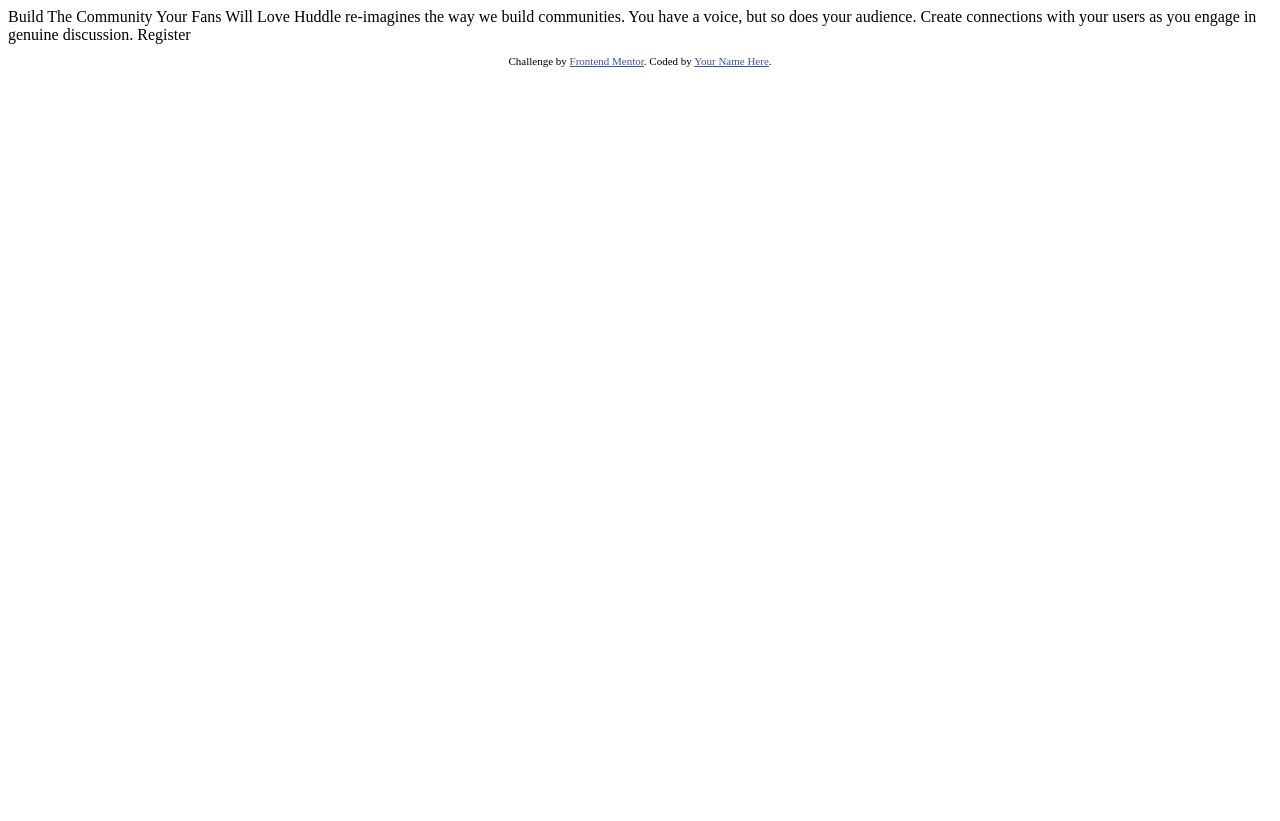
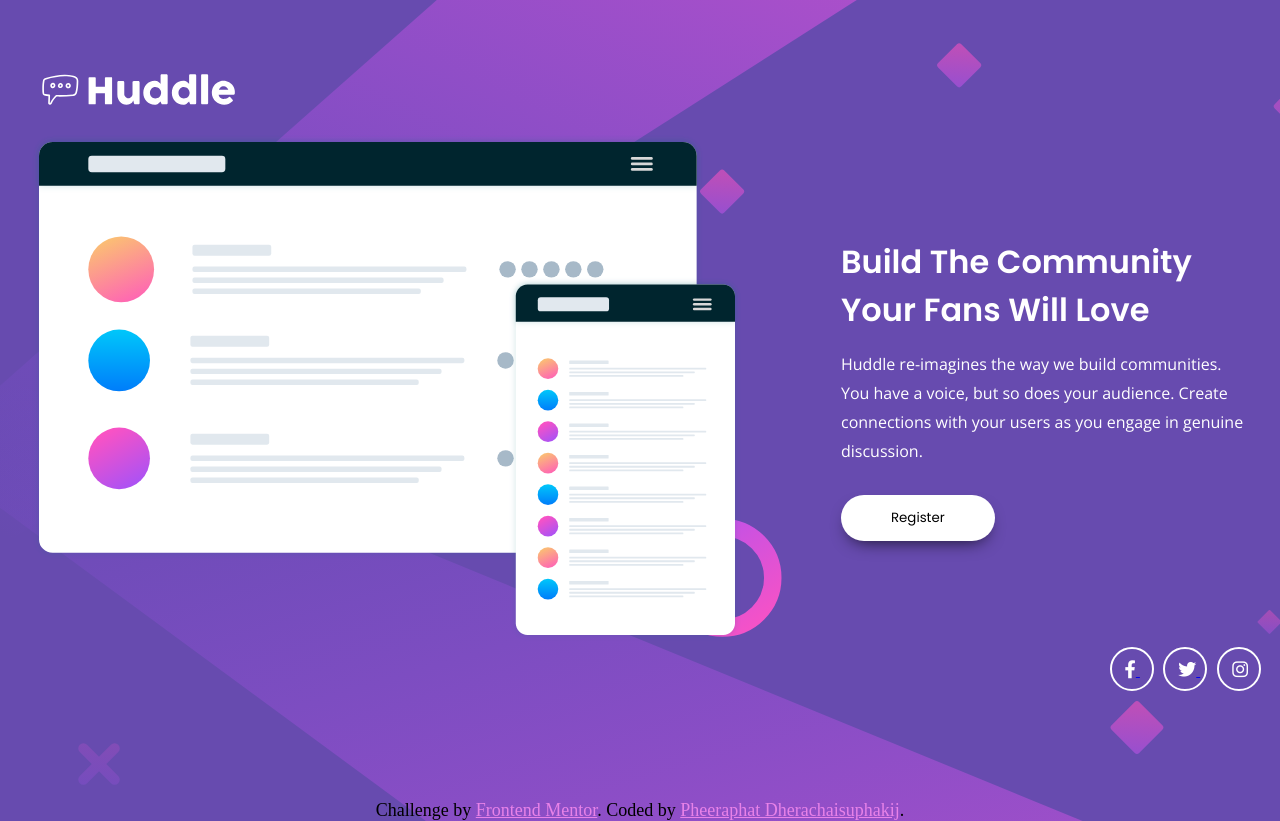
Before and after one commit to Pheeraphat47/huddle-landing-page, a plain HTML site: page index.html in a window 1280 px wide. Before the commit the page ends 800 px from the top, so only its background shows below. Drawn offline with nearby package versions, Linux system fonts and the light colour scheme.

Commit message:
finish huddle landing page

```diff
--- a/index.html
+++ b/index.html
@@ -1,33 +1,64 @@
 <!DOCTYPE html>
 <html lang="en">
+
 <head>
   <meta charset="UTF-8">
-  <meta name="viewport" content="width=device-width, initial-scale=1.0"> <!-- displays site properly based on user's device -->
+  <meta name="viewport" content="width=device-width, initial-scale=1.0">
+  <!-- displays site properly based on user's device -->
 
   <link rel="icon" type="image/png" sizes="32x32" href="./images/favicon-32x32.png">
 
   <title>Frontend Mentor | Huddle landing page with single introductory section</title>
 
-  <!-- Feel free to remove these styles or customise in your own stylesheet 👍 -->
-  <style>
-    .attribution { font-size: 11px; text-align: center; }
-    .attribution a { color: hsl(228, 45%, 44%); }
-  </style>
+
+
+
+  <link rel="stylesheet" href="https://cdnjs.cloudflare.com/ajax/libs/font-awesome/6.3.0/css/all.min.css"
+    integrity="sha512-SzlrxWUlpfuzQ+pcUCosxcglQRNAq/DZjVsC0lE40xsADsfeQoEypE+enwcOiGjk/bSuGGKHEyjSoQ1zVisanQ=="
+    crossorigin="anonymous" referrerpolicy="no-referrer" />
+
+  <link rel="stylesheet" href="style.css">
 </head>
+
 <body>
 
-  Build The Community Your Fans Will Love
+  <div class="container">
+    <div class="wrapper">
+      <nav>
+        <img src="images/logo.svg" alt="logo">
+      </nav>
 
-  Huddle re-imagines the way we build communities. You have a voice, but so does your audience.
-  Create connections with your users as you engage in genuine discussion.
+      <main>
+        <div class="pic"><img src="images/illustration-mockups.svg" alt="picture"></div>
+        <div class="text">
+          <h1>Build The Community Your Fans Will Love</h1>
+          <p>Huddle re-imagines the way we build communities. You have a voice, but so does your audience.
+            Create connections with your users as you engage in genuine discussion. </p>
+          <button>Register</button>
+        </div>
+      </main>
+      <div class="social">
+        <a href="#">
+          <i class="fab fa-facebook-f"></i>
+        </a>
+        <a href="#">
+          <i class="fab fa-twitter"></i>
+        </a>
+        <a href="#">
+          <i class="fab fa-instagram"></i>
+        </a>
+      </div>
+    </div>
+  </div>
 
-  Register
+
 
   <footer>
     <p class="attribution">
       Challenge by <a href="https://www.frontendmentor.io?ref=challenge" target="_blank">Frontend Mentor</a>.
-      Coded by <a href="#">Your Name Here</a>.
+      Coded by <a href="#">Pheeraphat Dherachaisuphakij</a>.
     </p>
   </footer>
 </body>
+
 </html>
--- /dev/null
+++ b/style.css
@@ -0,0 +1,154 @@
+@import url('https://fonts.googleapis.com/css2?family=Open+Sans&family=Poppins:wght@400;600&display=swap');
+
+* {
+    margin: 0;
+    padding: 0;
+    box-sizing: border-box;
+}
+
+body {
+    min-height: 100vh;
+    background-image: url(images/bg-desktop.svg);
+    background-repeat: no-repeat;
+    background-size: cover;
+    /* for full page background */
+    background-color: hsl(257, 40%, 49%);
+}
+
+.container {
+    max-width: 82.5em;
+    margin: 0 auto;
+    height: 100vh;
+}
+
+.wrapper {
+    height: 90%;
+    display: flex;
+    flex-direction: column;
+    justify-content: space-between;
+    padding: 2.5em 0;
+    margin: 0 2em;
+}
+
+nav img {
+    width: 13em;
+    padding-top: 1.5em;
+}
+
+main {
+    display: flex;
+    align-items: center;
+    gap: 6.25em;
+    /* space between component in flex */
+
+}
+
+
+.text h1 {
+    color: #fff;
+    font-family: 'Poppins', sans-serif;
+    margin-bottom: 0.5em;
+}
+
+.text p {
+    color: #fff;
+    font-family: 'Open Sans', sans-serif;
+    line-height: 1.8;
+    margin-bottom: 1.875em;
+}
+
+.text button {
+    display: inline-block;
+    font-family: 'Poppins', sans-serif;
+    background-color: #fff;
+    border-style: none;
+    padding: 13px 50px;
+    border-radius: 25px;
+    box-shadow: 0 8px 17px -8px rgba(0, 0, 0, .8);
+    transition: all .3s ease;
+}
+
+.text button:hover {
+    background-color: hsl(300, 69%, 71%);
+    color: #fff;
+    cursor: pointer;
+}
+
+
+.social {
+    text-align: right;
+}
+
+.social a i {
+    color: #fff;
+    font-size: 18px;
+    position: relative;
+}
+
+.social a:not(:first-child) {
+    margin-left: 2rem;
+}
+
+.social a i::after {
+    content: '';
+    position: absolute;
+    height: 40px;
+    width: 40px;
+    border: 2px solid #fff;
+    border-radius: 50%;
+    left: -15px;
+    bottom: -13px;
+    transition: all .3s ease;
+}
+
+.social a:nth-child(2) {
+    margin-left: 2.4rem;
+}
+
+.social a:hover {
+    color: hsl(300, 69%, 71%);
+}
+
+.social a i:hover::after {
+    border-color: hsl(300, 69%, 71%);
+}
+
+.attribution {
+    font-size: 18px;
+    text-align: center;
+}
+
+.attribution a {
+    color:  hsl(300, 69%, 71%);
+}
+
+@media only screen and (max-width: 1024px) {
+    .pic img {
+        width: 100%;
+    }
+
+    footer {
+        margin-top: 5%;
+    }
+}
+
+@media only screen and (max-width: 768px) {
+    main {
+        margin-top: 2em;
+        flex-direction: column;
+        text-align: center;
+    }
+
+    .text h1 {
+        font-size: 26px;
+    }
+
+    .social {
+        text-align: center;
+        margin-top: 7em;
+    }
+
+    footer{
+        margin-top: 50%;
+    }
+}
```
